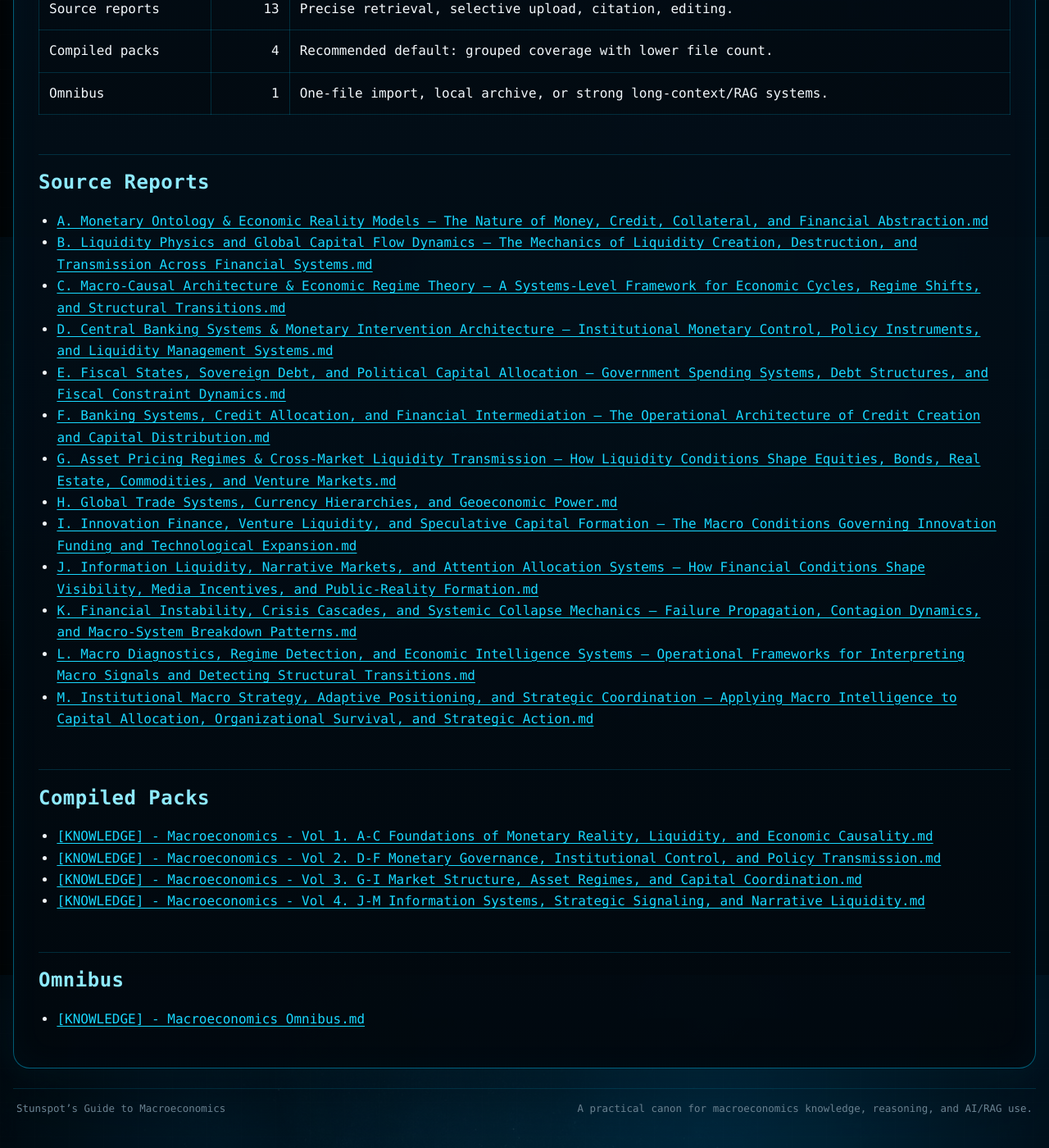
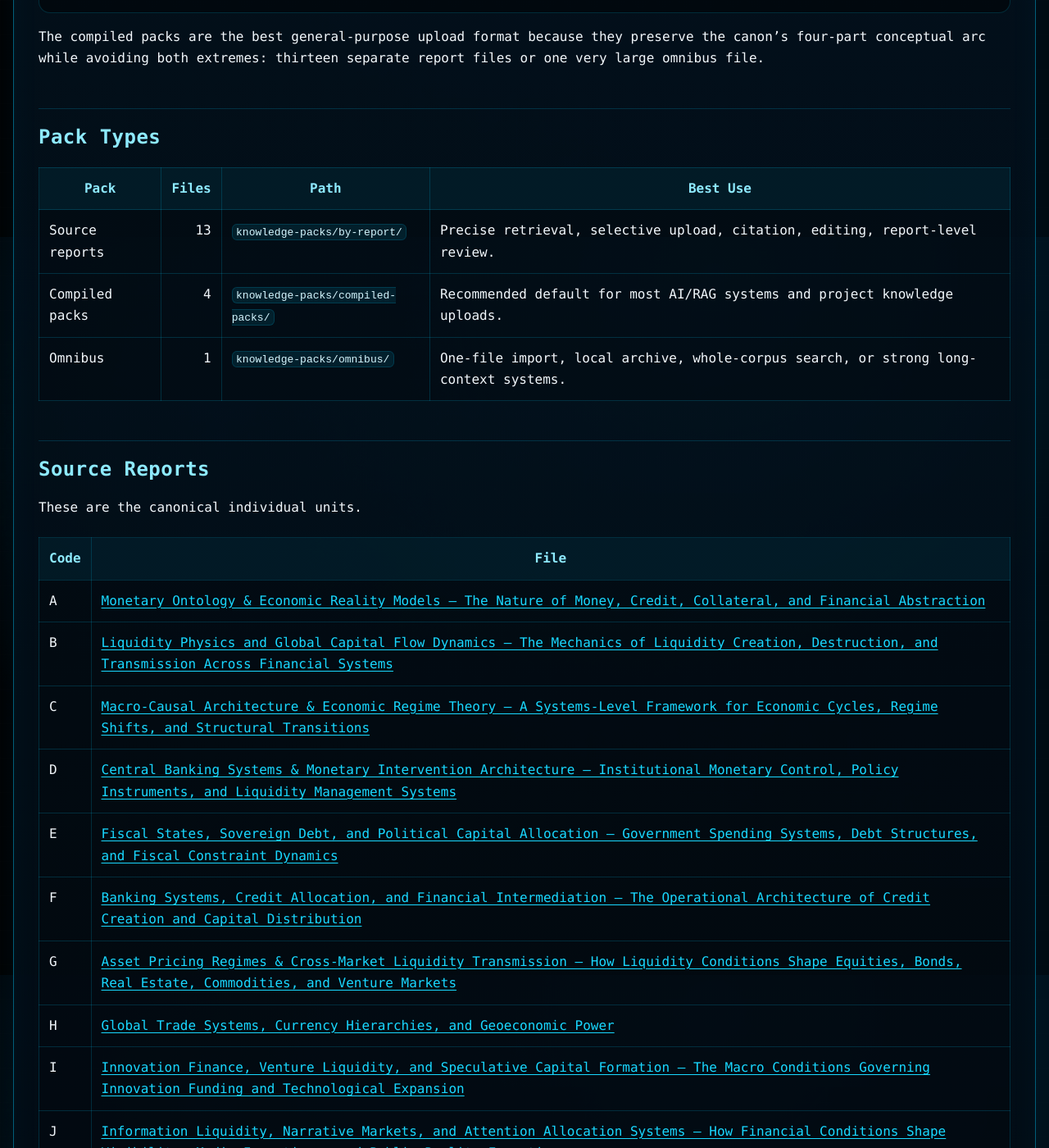
Before and after one commit to Stunspot/stunspots-guide-to-macroeconomics, a Jekyll site: the page built from docs/knowledge-packs.md, in a window 1280 px wide and 1400 px high, scrolled down 611 px. Shown: the whole window at 82% size. Built offline with Jekyll 4.4.1, drawn with Linux system fonts in a browser that asks for light colours; our own code applies the rules of GitHub Pages for plain Markdown files; some of the changed text lies outside the part shown.

Commit message:
Expand knowledge packs guide

````diff
--- a/docs/knowledge-packs.md
+++ b/docs/knowledge-packs.md
@@ -1,40 +1,74 @@
 # Knowledge Packs — Stunspot’s Guide to Macroeconomics
+
+The knowledge packs are the operational corpus files. They are organized for AI/RAG upload, source traceability, and practical reuse.
+
+`docs/` contains guidance only. The actual report corpus lives under `knowledge-packs/`.
 
 ## Recommended Default
 
-Use the compiled packs unless you have a specific reason not to.
+Use the **compiled packs** unless you have a specific reason not to.
+
+```text
+knowledge-packs/compiled-packs/
+```
+
+The compiled packs are the best general-purpose upload format because they preserve the canon’s four-part conceptual arc while avoiding both extremes: thirteen separate report files or one very large omnibus file.
 
 ## Pack Types
 
-| Pack | Files | Best Use |
-|---|---:|---|
-| Source reports | 13 | Precise retrieval, selective upload, citation, editing. |
-| Compiled packs | 4 | Recommended default: grouped coverage with lower file count. |
-| Omnibus | 1 | One-file import, local archive, or strong long-context/RAG systems. |
+| Pack | Files | Path | Best Use |
+|---|---:|---|---|
+| Source reports | 13 | `knowledge-packs/by-report/` | Precise retrieval, selective upload, citation, editing, report-level review. |
+| Compiled packs | 4 | `knowledge-packs/compiled-packs/` | Recommended default for most AI/RAG systems and project knowledge uploads. |
+| Omnibus | 1 | `knowledge-packs/omnibus/` | One-file import, local archive, whole-corpus search, or strong long-context systems. |
 
 ## Source Reports
 
-- [A. Monetary Ontology & Economic Reality Models — The Nature of Money, Credit, Collateral, and Financial Abstraction.md](https://github.com/Stunspot/stunspots-guide-to-macroeconomics/blob/main/knowledge-packs/by-report/a-monetary-ontology-and-economic-reality-models.md)
-- [B. Liquidity Physics and Global Capital Flow Dynamics — The Mechanics of Liquidity Creation, Destruction, and Transmission Across Financial Systems.md](https://github.com/Stunspot/stunspots-guide-to-macroeconomics/blob/main/knowledge-packs/by-report/b-liquidity-physics-and-global-capital-flow-dynamics.md)
-- [C. Macro-Causal Architecture & Economic Regime Theory — A Systems-Level Framework for Economic Cycles, Regime Shifts, and Structural Transitions.md](https://github.com/Stunspot/stunspots-guide-to-macroeconomics/blob/main/knowledge-packs/by-report/c-macro-causal-architecture-and-economic-regime-theory.md)
-- [D. Central Banking Systems & Monetary Intervention Architecture — Institutional Monetary Control, Policy Instruments, and Liquidity Management Systems.md](https://github.com/Stunspot/stunspots-guide-to-macroeconomics/blob/main/knowledge-packs/by-report/d-central-banking-systems-and-monetary-intervention-architecture.md)
-- [E. Fiscal States, Sovereign Debt, and Political Capital Allocation — Government Spending Systems, Debt Structures, and Fiscal Constraint Dynamics.md](https://github.com/Stunspot/stunspots-guide-to-macroeconomics/blob/main/knowledge-packs/by-report/e-fiscal-states-sovereign-debt-and-political-capital-allocation.md)
-- [F. Banking Systems, Credit Allocation, and Financial Intermediation — The Operational Architecture of Credit Creation and Capital Distribution.md](https://github.com/Stunspot/stunspots-guide-to-macroeconomics/blob/main/knowledge-packs/by-report/f-banking-systems-credit-allocation-and-financial-intermediation.md)
-- [G. Asset Pricing Regimes & Cross-Market Liquidity Transmission — How Liquidity Conditions Shape Equities, Bonds, Real Estate, Commodities, and Venture Markets.md](https://github.com/Stunspot/stunspots-guide-to-macroeconomics/blob/main/knowledge-packs/by-report/g-asset-pricing-regimes-and-cross-market-liquidity-transmission.md)
-- [H. Global Trade Systems, Currency Hierarchies, and Geoeconomic Power.md](https://github.com/Stunspot/stunspots-guide-to-macroeconomics/blob/main/knowledge-packs/by-report/h-global-trade-systems-currency-hierarchies-and-geoeconomic-power.md)
-- [I. Innovation Finance, Venture Liquidity, and Speculative Capital Formation — The Macro Conditions Governing Innovation Funding and Technological Expansion.md](https://github.com/Stunspot/stunspots-guide-to-macroeconomics/blob/main/knowledge-packs/by-report/i-innovation-finance-venture-liquidity-and-speculative-capital-formation.md)
-- [J. Information Liquidity, Narrative Markets, and Attention Allocation Systems — How Financial Conditions Shape Visibility, Media Incentives, and Public-Reality Formation.md](https://github.com/Stunspot/stunspots-guide-to-macroeconomics/blob/main/knowledge-packs/by-report/j-information-liquidity-narrative-markets-and-attention-allocation-systems.md)
-- [K. Financial Instability, Crisis Cascades, and Systemic Collapse Mechanics — Failure Propagation, Contagion Dynamics, and Macro-System Breakdown Patterns.md](https://github.com/Stunspot/stunspots-guide-to-macroeconomics/blob/main/knowledge-packs/by-report/k-financial-instability-crisis-cascades-and-systemic-collapse-mechanics.md)
-- [L. Macro Diagnostics, Regime Detection, and Economic Intelligence Systems — Operational Frameworks for Interpreting Macro Signals and Detecting Structural Transitions.md](https://github.com/Stunspot/stunspots-guide-to-macroeconomics/blob/main/knowledge-packs/by-report/l-macro-diagnostics-regime-detection-and-economic-intelligence-systems.md)
-- [M. Institutional Macro Strategy, Adaptive Positioning, and Strategic Coordination — Applying Macro Intelligence to Capital Allocation, Organizational Survival, and Strategic Action.md](https://github.com/Stunspot/stunspots-guide-to-macroeconomics/blob/main/knowledge-packs/by-report/m-institutional-macro-strategy-adaptive-positioning-and-strategic-coordination.md)
+These are the canonical individual units.
+
+| Code | File |
+|---|---|
+| A | [Monetary Ontology & Economic Reality Models — The Nature of Money, Credit, Collateral, and Financial Abstraction](https://github.com/Stunspot/stunspots-guide-to-macroeconomics/blob/main/knowledge-packs/by-report/a-monetary-ontology-and-economic-reality-models.md) |
+| B | [Liquidity Physics and Global Capital Flow Dynamics — The Mechanics of Liquidity Creation, Destruction, and Transmission Across Financial Systems](https://github.com/Stunspot/stunspots-guide-to-macroeconomics/blob/main/knowledge-packs/by-report/b-liquidity-physics-and-global-capital-flow-dynamics.md) |
+| C | [Macro-Causal Architecture & Economic Regime Theory — A Systems-Level Framework for Economic Cycles, Regime Shifts, and Structural Transitions](https://github.com/Stunspot/stunspots-guide-to-macroeconomics/blob/main/knowledge-packs/by-report/c-macro-causal-architecture-and-economic-regime-theory.md) |
+| D | [Central Banking Systems & Monetary Intervention Architecture — Institutional Monetary Control, Policy Instruments, and Liquidity Management Systems](https://github.com/Stunspot/stunspots-guide-to-macroeconomics/blob/main/knowledge-packs/by-report/d-central-banking-systems-and-monetary-intervention-architecture.md) |
+| E | [Fiscal States, Sovereign Debt, and Political Capital Allocation — Government Spending Systems, Debt Structures, and Fiscal Constraint Dynamics](https://github.com/Stunspot/stunspots-guide-to-macroeconomics/blob/main/knowledge-packs/by-report/e-fiscal-states-sovereign-debt-and-political-capital-allocation.md) |
+| F | [Banking Systems, Credit Allocation, and Financial Intermediation — The Operational Architecture of Credit Creation and Capital Distribution](https://github.com/Stunspot/stunspots-guide-to-macroeconomics/blob/main/knowledge-packs/by-report/f-banking-systems-credit-allocation-and-financial-intermediation.md) |
+| G | [Asset Pricing Regimes & Cross-Market Liquidity Transmission — How Liquidity Conditions Shape Equities, Bonds, Real Estate, Commodities, and Venture Markets](https://github.com/Stunspot/stunspots-guide-to-macroeconomics/blob/main/knowledge-packs/by-report/g-asset-pricing-regimes-and-cross-market-liquidity-transmission.md) |
+| H | [Global Trade Systems, Currency Hierarchies, and Geoeconomic Power](https://github.com/Stunspot/stunspots-guide-to-macroeconomics/blob/main/knowledge-packs/by-report/h-global-trade-systems-currency-hierarchies-and-geoeconomic-power.md) |
+| I | [Innovation Finance, Venture Liquidity, and Speculative Capital Formation — The Macro Conditions Governing Innovation Funding and Technological Expansion](https://github.com/Stunspot/stunspots-guide-to-macroeconomics/blob/main/knowledge-packs/by-report/i-innovation-finance-venture-liquidity-and-speculative-capital-formation.md) |
+| J | [Information Liquidity, Narrative Markets, and Attention Allocation Systems — How Financial Conditions Shape Visibility, Media Incentives, and Public-Reality Formation](https://github.com/Stunspot/stunspots-guide-to-macroeconomics/blob/main/knowledge-packs/by-report/j-information-liquidity-narrative-markets-and-attention-allocation-systems.md) |
+| K | [Financial Instability, Crisis Cascades, and Systemic Collapse Mechanics — Failure Propagation, Contagion Dynamics, and Macro-System Breakdown Patterns](https://github.com/Stunspot/stunspots-guide-to-macroeconomics/blob/main/knowledge-packs/by-report/k-financial-instability-crisis-cascades-and-systemic-collapse-mechanics.md) |
+| L | [Macro Diagnostics, Regime Detection, and Economic Intelligence Systems — Operational Frameworks for Interpreting Macro Signals and Detecting Structural Transitions](https://github.com/Stunspot/stunspots-guide-to-macroeconomics/blob/main/knowledge-packs/by-report/l-macro-diagnostics-regime-detection-and-economic-intelligence-systems.md) |
+| M | [Institutional Macro Strategy, Adaptive Positioning, and Strategic Coordination — Applying Macro Intelligence to Capital Allocation, Organizational Survival, and Strategic Action](https://github.com/Stunspot/stunspots-guide-to-macroeconomics/blob/main/knowledge-packs/by-report/m-institutional-macro-strategy-adaptive-positioning-and-strategic-coordination.md) |
 
 ## Compiled Packs
 
-- [[KNOWLEDGE] - Macroeconomics - Vol 1. A-C Foundations of Monetary Reality, Liquidity, and Economic Causality.md](https://github.com/Stunspot/stunspots-guide-to-macroeconomics/blob/main/knowledge-packs/compiled-packs/knowledge-macroeconomics-vol-1-a-c-foundations-of-monetary-reality-liquidity-and-economic-causality.md)
-- [[KNOWLEDGE] - Macroeconomics - Vol 2. D-F Monetary Governance, Institutional Control, and Policy Transmission.md](https://github.com/Stunspot/stunspots-guide-to-macroeconomics/blob/main/knowledge-packs/compiled-packs/knowledge-macroeconomics-vol-2-d-f-monetary-governance-institutional-control-and-policy-transmission.md)
-- [[KNOWLEDGE] - Macroeconomics - Vol 3. G-I Market Structure, Asset Regimes, and Capital Coordination.md](https://github.com/Stunspot/stunspots-guide-to-macroeconomics/blob/main/knowledge-packs/compiled-packs/knowledge-macroeconomics-vol-3-g-i-market-structure-asset-regimes-and-capital-coordination.md)
-- [[KNOWLEDGE] - Macroeconomics - Vol 4. J-M Information Systems, Strategic Signaling, and Narrative Liquidity.md](https://github.com/Stunspot/stunspots-guide-to-macroeconomics/blob/main/knowledge-packs/compiled-packs/knowledge-macroeconomics-vol-4-j-m-information-systems-strategic-signaling-and-narrative-liquidity.md)
+| Volume | File | Coverage |
+|---|---|---|
+| Vol. 1 | [[KNOWLEDGE] - Macroeconomics - Vol 1. A-C Foundations of Monetary Reality, Liquidity, and Economic Causality](https://github.com/Stunspot/stunspots-guide-to-macroeconomics/blob/main/knowledge-packs/compiled-packs/knowledge-macroeconomics-vol-1-a-c-foundations-of-monetary-reality-liquidity-and-economic-causality.md) | Monetary ontology, liquidity physics, and macro-causal regime theory. |
+| Vol. 2 | [[KNOWLEDGE] - Macroeconomics - Vol 2. D-F Monetary Governance, Institutional Control, and Policy Transmission](https://github.com/Stunspot/stunspots-guide-to-macroeconomics/blob/main/knowledge-packs/compiled-packs/knowledge-macroeconomics-vol-2-d-f-monetary-governance-institutional-control-and-policy-transmission.md) | Central banking, fiscal states, sovereign debt, banking systems, and credit allocation. |
+| Vol. 3 | [[KNOWLEDGE] - Macroeconomics - Vol 3. G-I Market Structure, Asset Regimes, and Capital Coordination](https://github.com/Stunspot/stunspots-guide-to-macroeconomics/blob/main/knowledge-packs/compiled-packs/knowledge-macroeconomics-vol-3-g-i-market-structure-asset-regimes-and-capital-coordination.md) | Asset pricing, global trade and currency hierarchy, innovation finance, and venture liquidity. |
+| Vol. 4 | [[KNOWLEDGE] - Macroeconomics - Vol 4. J-M Information Systems, Strategic Signaling, and Narrative Liquidity](https://github.com/Stunspot/stunspots-guide-to-macroeconomics/blob/main/knowledge-packs/compiled-packs/knowledge-macroeconomics-vol-4-j-m-information-systems-strategic-signaling-and-narrative-liquidity.md) | Information liquidity, crisis mechanics, diagnostics, institutional strategy, and strategic coordination. |
 
 ## Omnibus
 
-- [[KNOWLEDGE] - Macroeconomics Omnibus.md](https://github.com/Stunspot/stunspots-guide-to-macroeconomics/blob/main/knowledge-packs/omnibus/knowledge-macroeconomics-omnibus.md)
+- [[KNOWLEDGE] - Macroeconomics Omnibus](https://github.com/Stunspot/stunspots-guide-to-macroeconomics/blob/main/knowledge-packs/omnibus/knowledge-macroeconomics-omnibus.md)
+
+Use the omnibus when a tool strongly prefers a single uploaded file, when building a local archive, or when working with long-context systems that can maintain retrieval quality across a large document.
+
+## Upload Guidance by Use Case
+
+| Use Case | Recommended Pack |
+|---|---|
+| General AI project knowledge | Compiled packs |
+| NotebookLM-style exploration | Compiled packs or omnibus |
+| RAG with metadata and citations | Source reports |
+| Report-by-report review or editing | Source reports |
+| One-file local search/archive | Omnibus |
+| File-count-limited upload systems | Compiled packs first, omnibus second |
+| High-context reasoning with strong long-context models | Omnibus, with source reports retained for citation checks |
+
+## Source Traceability Rule
+
+When accuracy matters, trace claims back to the source reports in `knowledge-packs/by-report/`. The compiled packs and omnibus are derived convenience formats; they should not replace the report-level source map in `MANIFEST.md` and `manifest.json`.
````
